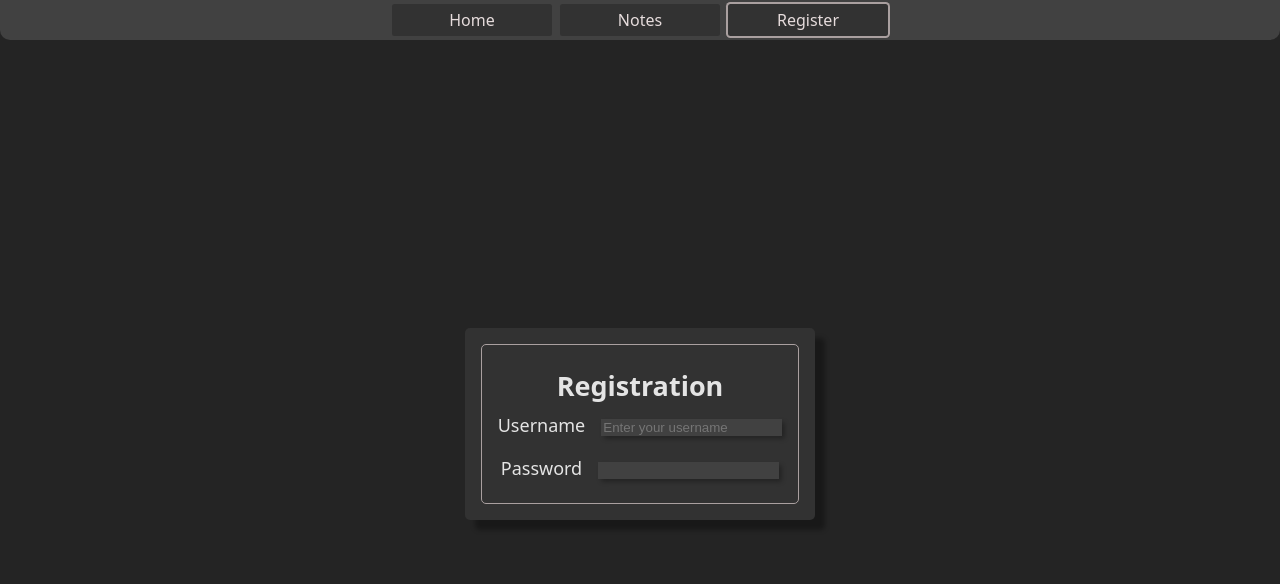
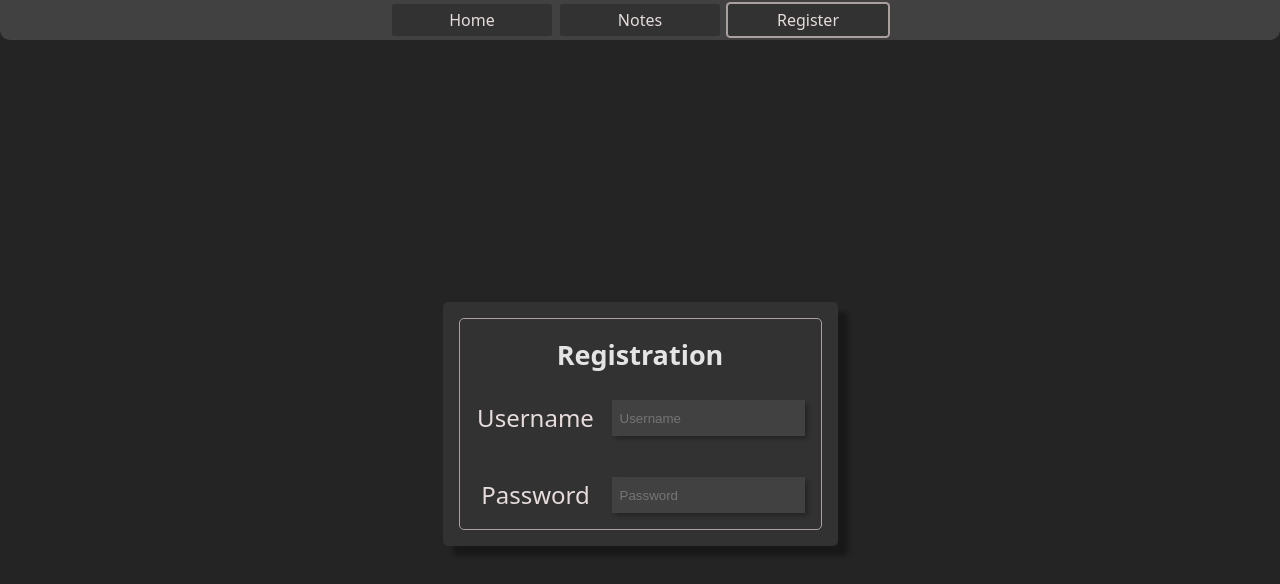
Before and after one commit to Bence7661/NoteTakerClient, a React (Vite) app: page /Register in a window 1280 px wide. Shown: the top 584 px of the page. Built offline with nearby package versions, Linux system fonts and the light colour scheme.

Commit message:
Reworks `InputField`.

```diff
--- a/src/components/InputField/InputField.css
+++ b/src/components/InputField/InputField.css
@@ -1,3 +1,11 @@
+.input-field-container {
+    display: flex;
+    flex-direction: column;
+    flex-wrap: wrap;
+    align-content: center;
+    gap: 0.25rem;
+}
+
 label {
     margin-right: 1rem;
     display: inline-block;
@@ -12,3 +20,33 @@ input {
 input:focus {
     border: 1px solid var(--white);
 }
+
+input.invalid, input.invalid:focus-visible
+{
+    border: 1px solid var(--validationError);
+    box-shadow: var(--validationErrorBoxShadow);
+}
+
+.validation-error {
+    color: var(--validationError);
+    font-size: 0.875rem;
+    align-self: flex-end;
+    padding-right: 1.5rem;
+}
+
+.input-field {
+    display: flex;
+    flex-direction: row;
+    justify-content: center;
+}
+
+.input-field label {
+  width: 120px;
+  font-size: 1.5rem;
+  color: var(--white);
+}
+
+.input-field input {
+  flex: 0.5;
+  padding: 0.5rem;
+}
--- a/src/components/InputField/InputField.jsx
+++ b/src/components/InputField/InputField.jsx
@@ -1,10 +1,38 @@
+import { useRef, useState } from "react";
 import "./InputField.css";
 
-function InputField({label, type = "text", placeholder = ""}) {
+function InputField({id, label, type = "text", placeholder = "", required = false, pattern = null}) {
+    const [value, setValue] = useState("");
+    const [isValid, setIsValid] = useState(true); //So validation error is not shown initially.
+    const inputRef = useRef(null);
+
+    const validationErrorVisibility = isValid ? "hidden" : "visible";
+    const labelId = `${id}label`;
+
+    const onChange = (e) => {
+        e.preventDefault();
+        setValue(e.target.value);
+        setIsValid(inputRef.current.checkValidity());
+    }
+
     return (
-        <div>
-            <label>{label}</label>
-            <input type={type} placeholder={placeholder} />
+        <div className="input-field-container">
+            <span className="validation-error" style={{visibility:validationErrorVisibility}}>This field is required</span>
+            <div className="input-field">
+                <label id={labelId}>{label}</label>
+                <input
+                    className={isValid ? null : "invalid"}
+                    ref={inputRef}
+                    id={id}
+                    type={type}
+                    placeholder={placeholder}
+                    aria-labelledby={labelId}
+                    required={required}
+                    pattern={pattern}
+                    value={value}
+                    onChange={onChange}
+                />
+            </div>
         </div>
     )
 }
--- a/src/pages/Register/Register.jsx
+++ b/src/pages/Register/Register.jsx
@@ -5,17 +5,24 @@ import "./Register.css";
 function Register() {
   return (
     <div className="register-page">
+      <form>
         <Card title="Registration">
             <InputField
+              id="usernameInput"
               label="Username"
               type="text"
-          placeholder="Enter your username"
+              placeholder="Username"
+              required={true}
             />
             <InputField
+              id="passwordInput"
               label="Password"
               type="password"
+              placeholder="Password"
+              required={true}
             />
         </Card>
+      </form>
     </div>
   );
 }
```
Lines whose indentation alone changed are shown as unchanged.
